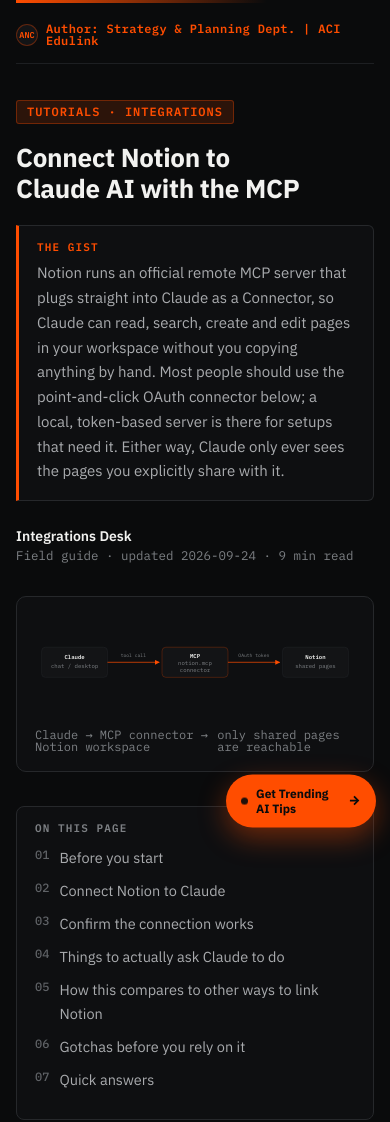
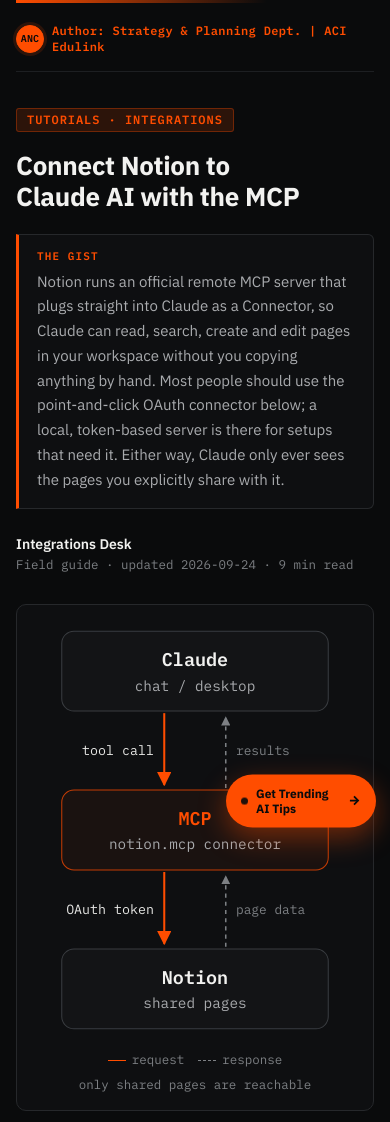
Before and after one commit to ACI-Edulink/connecting-notion-mcp, a plain HTML site: page index.html in a window 390 px wide. Shown: the top 1122 px of the page. Drawn offline with Linux system fonts and the light colour scheme.

Commit message:
Add files via upload

```diff
--- a/index.html
+++ b/index.html
@@ -1,4 +1,9 @@
 <!doctype html><html><head><meta charset=utf8><meta name=viewport content="width=device-width,initial-scale=1,viewport-fit=cover"><style>:root{color-scheme:light;box-sizing:border-box;padding-top:env(safe-area-inset-top,0px);padding-bottom:env(safe-area-inset-bottom,0px)}html{scroll-padding-top:env(safe-area-inset-top,0px)}body{margin:0;padding:0;font:14px -apple-system,BlinkMacSystemFont,sans-serif;background:#faf9f5;color:#141413}img{max-width:100%}[hidden]:not([hidden=until-found i]){display:none!important}</style></head><body>
+<!doctype html>
+<html lang="en">
+<head>
+<meta charset="utf-8">
+<meta name="viewport" content="width=device-width,initial-scale=1,viewport-fit=cover">
 <title>Notion MCP Setup</title>
 <meta name="description" content="A step-by-step field guide to connecting Notion to Claude AI over the Model Context Protocol, remote connector and local server both, with gotchas and a fallback plan." />
 <link rel="preconnect" href="https://fonts.googleapis.com">
@@ -74,12 +79,14 @@
     display:flex; align-items:center; gap:8px;
   }
   .site-author-badge{
-    width:22px; height:22px; border-radius:50%;
-    background:var(--panel-2);
-    border:1px solid var(--signal-line);
+    width:28px; height:28px; border-radius:50%;
+    background:var(--signal);
+    border:1px solid var(--signal);
+    box-shadow:0 0 0 3px var(--signal-faint);
     display:flex; align-items:center; justify-content:center;
-    font:700 8.5px/1 var(--mono);
-    color:var(--signal);
+    font:700 10px/1 var(--mono);
+    letter-spacing:.02em;
+    color:var(--void);
     flex:none;
   }
   .site-author{
@@ -90,6 +97,7 @@
   @media (max-width:520px){
     .site-meta{align-items:flex-end}
     .site-tag{display:none}
+    .site-author{line-height:1.35}
   }
 
   main{max-width:var(--maxw); margin:0 auto; padding-bottom:80px}
@@ -158,9 +166,20 @@
     background:var(--panel);
     padding:22px 18px 18px;
   }
+  .diagram svg{display:block; width:100%; height:auto}
+  .diagram .dg-mobile{display:none}
   .diagram-cap{
-    display:flex; justify-content:space-between; align-items:baseline;
-    font:400 12px/1 var(--mono); color:var(--text-low); margin-top:14px;
+    display:flex; justify-content:space-between; align-items:baseline; gap:16px;
+    font:400 12px/1.4 var(--mono); color:var(--text-low); margin-top:14px;
+  }
+  .diagram-cap .legend{display:inline-flex; align-items:center; gap:14px}
+  .diagram-cap .sw{display:inline-block; width:18px; height:0; border-top:1.5px solid var(--signal); vertical-align:middle; margin-right:6px}
+  .diagram-cap .sw.back{border-top-style:dashed; border-top-color:var(--text-low)}
+  @media (max-width:520px){
+    .diagram{padding:20px 14px 16px}
+    .diagram .dg-desktop{display:none}
+    .diagram .dg-mobile{display:block; max-width:340px; margin:0 auto}
+    .diagram-cap{flex-direction:column; align-items:center; text-align:center; gap:8px; margin-top:16px; font-size:12.5px}
   }
 
   /* ---------- table of contents ---------- */
@@ -442,6 +461,8 @@
     ol.steps > li::before{width:26px;height:26px;font-size:11px;line-height:24px;left:-13px}
   }
 </style>
+</head>
+<body>
 
 <div class="signal-bar"></div>
 <header class="site">
@@ -472,37 +493,87 @@
   </div>
 
   <figure class="diagram" aria-label="Diagram: Claude, MCP, and Notion">
-    <svg viewBox="0 0 680 190" role="img" aria-labelledby="dgt dgd" xmlns="http://www.w3.org/2000/svg">
+    <!-- Desktop / tablet: left-to-right flow -->
+    <svg class="dg-desktop" viewBox="0 0 680 144" role="img" aria-labelledby="dgt dgd" xmlns="http://www.w3.org/2000/svg">
       <title id="dgt">How Claude talks to Notion over MCP</title>
-      <desc id="dgd">Claude sends a request to an MCP client, which calls Notion's MCP server over your authorized connection, which reads or writes the shared pages and databases, and the result flows back to Claude.</desc>
+      <desc id="dgd">Claude sends a tool call to the Notion MCP connector, which uses your OAuth token to reach the Notion pages you shared. Results flow back the same way to Claude.</desc>
       <defs>
         <marker id="arrow" viewBox="0 0 10 10" refX="9" refY="5" markerWidth="7" markerHeight="7" orient="auto-start-reverse">
           <path d="M0,0L10,5L0,10z" fill="#ff4d00"/>
         </marker>
+        <marker id="arrow-back" viewBox="0 0 10 10" refX="9" refY="5" markerWidth="6" markerHeight="6" orient="auto-start-reverse">
+          <path d="M0,0L10,5L0,10z" fill="#7d8084"/>
+        </marker>
       </defs>
-      <g font-family="IBM Plex Mono, monospace" font-size="12" fill="#a9abae">
-        <rect x="14" y="60" width="140" height="64" rx="8" fill="#131416" stroke="#26282b"/>
-        <text x="84" y="86" text-anchor="middle" fill="#f2f2f0" font-weight="600">Claude</text>
-        <text x="84" y="104" text-anchor="middle" fill="#7d8084">chat / desktop</text>
+      <g font-family="IBM Plex Mono, monospace" fill="#a9abae">
+        <rect x="8" y="26" width="146" height="88" rx="10" fill="#131416" stroke="#3a3d41"/>
+        <text x="81" y="64" text-anchor="middle" fill="#f2f2f0" font-size="16" font-weight="600">Claude</text>
+        <text x="81" y="86" text-anchor="middle" fill="#a9abae" font-size="12.5">chat / desktop</text>
 
-        <rect x="270" y="60" width="140" height="64" rx="8" fill="#131416" stroke="#ff4d00" stroke-opacity=".5"/>
-        <text x="340" y="82" text-anchor="middle" fill="#f2f2f0" font-weight="600">MCP</text>
-        <text x="340" y="98" text-anchor="middle" fill="#7d8084">notion.mcp</text>
-        <text x="340" y="113" text-anchor="middle" fill="#7d8084">connector</text>
+        <rect x="267" y="26" width="146" height="88" rx="10" fill="#1a1210" stroke="#ff4d00" stroke-opacity=".75"/>
+        <text x="340" y="58" text-anchor="middle" fill="#ff4d00" font-size="16" font-weight="600">MCP</text>
+        <text x="340" y="80" text-anchor="middle" fill="#a9abae" font-size="12.5">notion.mcp</text>
+        <text x="340" y="96" text-anchor="middle" fill="#a9abae" font-size="12.5">connector</text>
 
-        <rect x="526" y="60" width="140" height="64" rx="8" fill="#131416" stroke="#26282b"/>
-        <text x="596" y="86" text-anchor="middle" fill="#f2f2f0" font-weight="600">Notion</text>
-        <text x="596" y="104" text-anchor="middle" fill="#7d8084">shared pages</text>
+        <rect x="526" y="26" width="146" height="88" rx="10" fill="#131416" stroke="#3a3d41"/>
+        <text x="599" y="64" text-anchor="middle" fill="#f2f2f0" font-size="16" font-weight="600">Notion</text>
+        <text x="599" y="86" text-anchor="middle" fill="#a9abae" font-size="12.5">shared pages</text>
 
-        <line x1="154" y1="92" x2="264" y2="92" stroke="#ff4d00" stroke-width="1.5" marker-end="url(#arrow)"/>
-        <line x1="410" y1="92" x2="520" y2="92" stroke="#ff4d00" stroke-width="1.5" marker-end="url(#arrow)"/>
+        <!-- requests -->
+        <line x1="156" y1="58" x2="262" y2="58" stroke="#ff4d00" stroke-width="2" marker-end="url(#arrow)"/>
+        <line x1="415" y1="58" x2="521" y2="58" stroke="#ff4d00" stroke-width="2" marker-end="url(#arrow)"/>
+        <text x="210" y="48" text-anchor="middle" fill="#e7e7e5" font-size="11.5">tool call</text>
+        <text x="469" y="48" text-anchor="middle" fill="#e7e7e5" font-size="11.5">OAuth token</text>
 
-        <text x="209" y="80" text-anchor="middle" fill="#7d8084" font-size="10">tool call</text>
-        <text x="465" y="80" text-anchor="middle" fill="#7d8084" font-size="10">OAuth token</text>
+        <!-- results -->
+        <line x1="263" y1="86" x2="159" y2="86" stroke="#7d8084" stroke-width="1.5" stroke-dasharray="4 4" marker-end="url(#arrow-back)"/>
+        <line x1="522" y1="86" x2="418" y2="86" stroke="#7d8084" stroke-width="1.5" stroke-dasharray="4 4" marker-end="url(#arrow-back)"/>
+        <text x="210" y="104" text-anchor="middle" fill="#7d8084" font-size="11">results</text>
+        <text x="469" y="104" text-anchor="middle" fill="#7d8084" font-size="11">page data</text>
       </g>
     </svg>
+
+    <!-- Mobile: top-to-bottom flow -->
+    <svg class="dg-mobile" viewBox="0 0 320 400" role="img" aria-labelledby="dgmt dgmd" xmlns="http://www.w3.org/2000/svg">
+      <title id="dgmt">How Claude talks to Notion over MCP</title>
+      <desc id="dgmd">Claude sends a tool call to the Notion MCP connector, which uses your OAuth token to reach the Notion pages you shared. Results flow back the same way to Claude.</desc>
+      <defs>
+        <marker id="arrow-m" viewBox="0 0 10 10" refX="9" refY="5" markerWidth="7" markerHeight="7" orient="auto-start-reverse">
+          <path d="M0,0L10,5L0,10z" fill="#ff4d00"/>
+        </marker>
+        <marker id="arrow-m-back" viewBox="0 0 10 10" refX="9" refY="5" markerWidth="6" markerHeight="6" orient="auto-start-reverse">
+          <path d="M0,0L10,5L0,10z" fill="#7d8084"/>
+        </marker>
+      </defs>
+      <g font-family="IBM Plex Mono, monospace" fill="#a9abae">
+        <rect x="30" y="6" width="260" height="78" rx="12" fill="#131416" stroke="#3a3d41"/>
+        <text x="160" y="40" text-anchor="middle" fill="#f2f2f0" font-size="18" font-weight="600">Claude</text>
+        <text x="160" y="64" text-anchor="middle" fill="#a9abae" font-size="14">chat / desktop</text>
+
+        <rect x="30" y="161" width="260" height="78" rx="12" fill="#1a1210" stroke="#ff4d00" stroke-opacity=".75"/>
+        <text x="160" y="195" text-anchor="middle" fill="#ff4d00" font-size="18" font-weight="600">MCP</text>
+        <text x="160" y="219" text-anchor="middle" fill="#a9abae" font-size="14">notion.mcp connector</text>
+
+        <rect x="30" y="316" width="260" height="78" rx="12" fill="#131416" stroke="#3a3d41"/>
+        <text x="160" y="350" text-anchor="middle" fill="#f2f2f0" font-size="18" font-weight="600">Notion</text>
+        <text x="160" y="374" text-anchor="middle" fill="#a9abae" font-size="14">shared pages</text>
+
+        <!-- requests (down) -->
+        <line x1="130" y1="86" x2="130" y2="156" stroke="#ff4d00" stroke-width="2" marker-end="url(#arrow-m)"/>
+        <line x1="130" y1="241" x2="130" y2="311" stroke="#ff4d00" stroke-width="2" marker-end="url(#arrow-m)"/>
+        <text x="120" y="127" text-anchor="end" fill="#e7e7e5" font-size="13">tool call</text>
+        <text x="120" y="282" text-anchor="end" fill="#e7e7e5" font-size="13">OAuth token</text>
+
+        <!-- results (up) -->
+        <line x1="190" y1="159" x2="190" y2="90" stroke="#7d8084" stroke-width="1.5" stroke-dasharray="4 4" marker-end="url(#arrow-m-back)"/>
+        <line x1="190" y1="314" x2="190" y2="245" stroke="#7d8084" stroke-width="1.5" stroke-dasharray="4 4" marker-end="url(#arrow-m-back)"/>
+        <text x="200" y="127" fill="#7d8084" font-size="12.5">results</text>
+        <text x="200" y="282" fill="#7d8084" font-size="12.5">page data</text>
+      </g>
+    </svg>
+
     <div class="diagram-cap">
-      <span>Claude → MCP connector → Notion workspace</span>
+      <span class="legend"><span><span class="sw"></span>request</span><span><span class="sw back"></span>response</span></span>
       <span>only shared pages are reachable</span>
     </div>
   </figure>
@@ -649,4 +720,7 @@
 
 <footer class="foot">// field guide for connecting tools to Claude</footer>
 
+</body>
+</html>
+
 </body></html>
```
